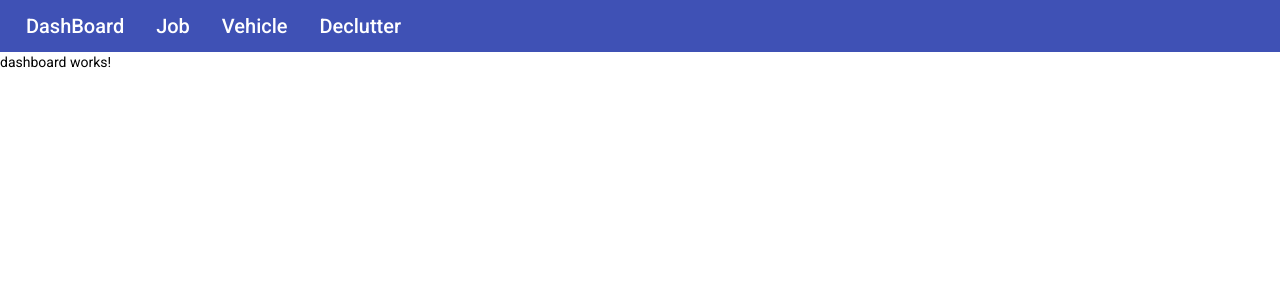
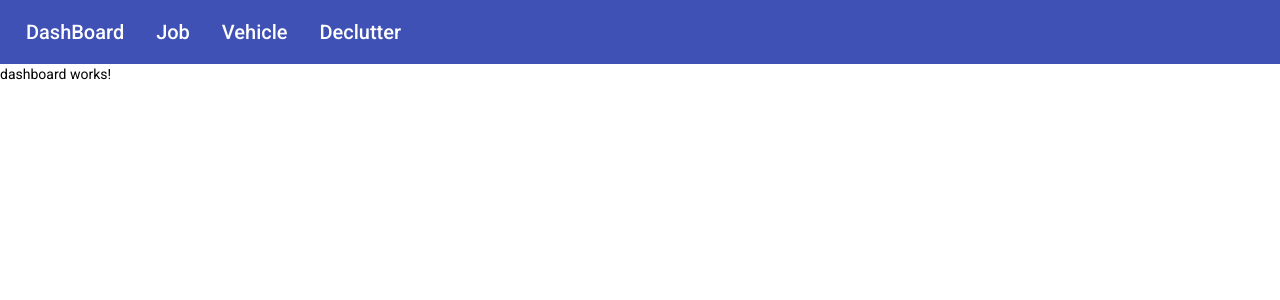
Before and after one commit to zwotawa/life-copilot, an Angular app: page / in a window 1280 px wide. Shown: the top 300 px of the page. Built offline with nearby package versions, Linux system fonts and the light colour scheme.

Commit message:
add mat toolbar

```diff
--- a/src/app/app.component.html
+++ b/src/app/app.component.html
@@ -1,8 +1,8 @@
-<nav class="nav">
+<mat-toolbar class="nav">
   <a routerLink="/" class="nav-link">DashBoard</a>
   <a routerLink="/job" class="nav-link">Job</a>
   <a routerLink="/vehicle" class="nav-link">Vehicle</a>
   <a routerLink="/declutter" class="nav-link">Declutter</a>
-</nav>
+</mat-toolbar>
 
 <router-outlet></router-outlet>
--- a/src/app/app.module.ts
+++ b/src/app/app.module.ts
@@ -8,6 +8,8 @@
 import { VehicleComponent } from './pages/vehicle/vehicle.component';
 import { DeclutterComponent } from './pages/declutter/declutter.component';
 import { BrowserAnimationsModule } from '@angular/platform-browser/animations';
+import { MatToolbarModule } from '@angular/material/toolbar';
+import { MatButtonModule } from '@angular/material/button'
 
 @NgModule({
   declarations: [
@@ -20,7 +22,9 @@
   imports: [
     BrowserModule,
     AppRoutingModule,
-    BrowserAnimationsModule
+    BrowserAnimationsModule,
+    MatToolbarModule,
+    MatButtonModule
   ],
   providers: [],
   bootstrap: [AppComponent]
```
